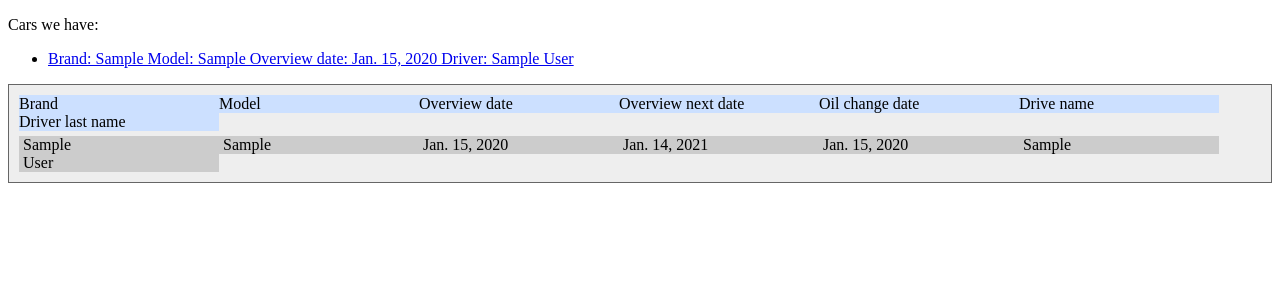
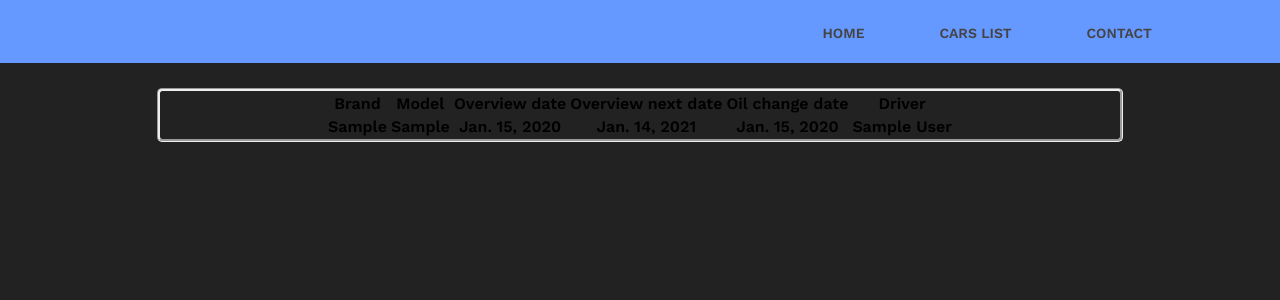
Before and after one commit to karolkisinski/Car-manager, a Django app: page /cars/cars.html in a window 1280 px wide. Shown: the top 300 px of the page. Run offline with Django 3.2, Linux system fonts and the light colour scheme; tables that the repository leaves empty hold one stand-in row (values such as "Sample post").

Commit message:
Changed table html and css

```diff
--- a/car_manager/car_manager/urls.py
+++ b/car_manager/car_manager/urls.py
@@ -16,13 +16,13 @@ Including another URLconf
 from django.contrib import admin
 from django.urls import path
 
-from website.views import welcome, date
+from website.views import home, date
 from cars.views import detail, cars
 
 urlpatterns = [
     path('admin/', admin.site.urls),
-    path('', welcome, name="welcome"),
+    path('', home, name="home"),
     path('date', date),
     path('cars/<int:id>', detail),
-    path('cars/cars.html', cars)
+    path('cars/cars.html', cars, name="cars"),
 ]
--- a/car_manager/cars/models.py
+++ b/car_manager/cars/models.py
@@ -16,7 +16,7 @@ class Car(models.Model):
     driver= models.OneToOneField(Driver, on_delete=models.CASCADE, unique=True)
 
     def overview_next_date(self):
-        return self.overview_date + timedelta(days=365)
+        return (self.overview_date + timedelta(days=365))
 
     def __str__(self):
         return f"{self.brand} - {self.model}"
--- a/car_manager/cars/views.py
+++ b/car_manager/cars/views.py
@@ -1,11 +1,10 @@
 from django.shortcuts import render, get_object_or_404
-
+from datetime import timedelta
 
 from .models import Car
 def detail(request, id):
     car = get_object_or_404(Car, pk=id)
     date = car.overview_date + timedelta(days=365)
-    print(date)
     return render(request, "cars/detail.html", {"car": car})
 
 def cars(request):
--- /dev/null
+++ b/car_manager/website/static/website/nav.css
@@ -0,0 +1,73 @@
+@import url('https://fonts.googleapis.com/css?family=Work+Sans:400,600');
+body {
+	margin: 0;
+	background: #222;
+	font-family: 'Work Sans', sans-serif;
+	font-weight: 800;
+}
+
+.container {
+	width: 80%;
+	margin: 0 auto;
+}
+
+header {
+  background: #6699ff;
+}
+
+header::after {
+  content: '';
+  display: table;
+  clear: both;
+}
+
+.logo {
+  float: left;
+  padding: 10px 0;
+}
+
+nav {
+  float: right;
+}
+
+nav ul {
+  margin: 0;
+  padding: 0;
+  list-style: none;
+}
+
+nav li {
+  display: inline-block;
+  margin-left: 70px;
+  padding-top: 23px;
+
+  position: relative;
+}
+
+nav a {
+  color: #444;
+  text-decoration: none;
+  text-transform: uppercase;
+  font-size: 14px;
+}
+
+nav a:hover {
+  color: #000;
+}
+
+nav a::before {
+  content: '';
+  display: block;
+  height: 5px;
+  background-color: #444;
+
+  position: absolute;
+  top: 0;
+  width: 0%;
+
+  transition: all ease-in-out 250ms;
+}
+
+nav a:hover::before {
+  width: 100%;
+}
--- a/car_manager/website/static/website/style.css
+++ b/car_manager/website/static/website/style.css
@@ -1,36 +1,38 @@
-background{
-    color: red;
+.carsTable {
+    display: flex;
+    justify-content:center;
+    width:75%;
+    margin-left:auto;
+    margin-right:auto;
+    min-height: .01%;
+    overflow-x: auto;
+    text-align:center;
+    margin-top: 25px;
+    border-style: groove;
+    border-radius: 5px;
+
 }
-    .carsTable
-    {
-        display:  table;
-        width:auto;
-        background-color:#eee;
-        border:1px solid  #666666;
-        border-spacing:5px;/*cellspacing:poor IE support for  this*/
-       /* border-collapse:separate;*/
+.table{
+    align-self:center;
+}
+
+@media screen and (max-width: 767px) {
+    .carsTable {
+        width: 100%;
+        margin-bottom: 15px;
+        overflow-y: hidden;
+        -ms-overflow-style: -ms-autohiding-scrollbar;
+        border: 1px solid #ddd;
     }
-
-    .carsTableHeadRow{
-
-        display:table-row;
-        width:auto;
+    .table-responsive > .table {
+        margin-bottom: 0;
     }
-    .carsTableHeadCell{
-
-        display:table-column;
-        width:200px;
+    .carsTable > .table > thead > tr > th,
+    .carsTable > .table > tbody > tr > th,
+    .carsTable > .table > tfoot > tr > th,
+    .carsTable > .table > thead > tr > td,
+    .carsTable > .table > tbody > tr > td,
+    .carsTable > .table > tfoot > tr > td {
+        white-space: nowrap;
     }
-    .carsTableRow
-    {
-       display:table-row;
-       width:auto;
-    }
-
-    .carsTableCell
-    {
-        float:left;/*fix for  buggy browsers*/
-        display:table-column;
-        width:200px;
-        background-color:#ccc;
-    }
+}
--- a/car_manager/website/templates/cars/cars.html
+++ b/car_manager/website/templates/cars/cars.html
@@ -4,45 +4,61 @@
 <head>
     <meta charset="UTF-8">
     <link rel="stylesheet"  href="/static/website/style.css" type="text/css" />
+    <link rel="stylesheet"  href="/static/website/nav.css" type="text/css" />
     <title>Cars!</title>
 </head>
 <body>
-    <p>
-        Cars we have:
-    </p>
+    <header>
+        <div class="container">
+          <h1 class="logo"></h1>
+                <!-- logo.png-->
+          <nav>
+            <ul>
+              <li><a href="{% url 'home' %}">Home</a></li>
+              <li><a href="{% url 'cars' %}">Cars list</a></li>
+              <li><a href="#">Contact</a></li>
+            </ul>
+          </nav>
+        </div>
+      </header>
+<!--    <p>-->
+<!--        Cars we have:-->
+<!--    </p>-->
 
-    <ul>
-        {% for car in cars %}
-        <li>
-            <a href="/cars/{{car.id}}">
-                Brand: {{car.brand}} Model: {{car.model}} Overview date: {{car.overview_date}} Driver: {{car.driver.first_name}} {{car.driver.last_name}}
-            </a>
-        </li>
-        {% endfor %}
-    </ul>
+<!--    <ul>-->
+<!--        {% for car in cars %}-->
+<!--        <li>-->
+<!--            <a href="/cars/{{car.id}}">-->
+<!--                Brand: {{car.brand}} Model: {{car.model}} Overview date: {{car.overview_date}} Driver: {{car.driver.first_name}} {{car.driver.last_name}}-->
+<!--            </a>-->
+<!--        </li>-->
+<!--        {% endfor %}-->
+<!--    </ul>-->
     <div class="carsTable">
-        <div class="carsTableBody">
-            <div class="carsTableRow">
-                <div class="carsTableCell" style="background-color:#cce0ff">Brand</div>
-                <div class="carsTableCell" style="background-color:#cce0ff" >Model</div>
-                <div class="carsTableCell" style="background-color:#cce0ff">Overview date</div>
-                <div class="carsTableCell" style="background-color:#cce0ff">Overview next date</div>
-                <div class="carsTableCell" style="background-color:#cce0ff">Oil change date</div>
-                <div class="carsTableCell" style="background-color:#cce0ff">Drive name</div>
-                <div class="carsTableCell" style="background-color:#cce0ff">Driver last name</div>
-            </div>
-            {% for car in cars %}
-            <div class="carsTableRow">
-                    <div class="carsTableCell">&nbsp;{{car.brand}}</div>
-                    <div class="carsTableCell">&nbsp;{{car.model}}</div>
-                    <div class="carsTableCell">&nbsp;{{car.overview_date}}</div>
-                    <div class="carsTableCell">&nbsp;{{car.overview_next_date}}</div>
-                    <div class="carsTableCell">&nbsp;{{car.oil_change_date}}</div>
-                    <div class="carsTableCell">&nbsp;{{car.driver.first_name}}</div>
-                    <div class="carsTableCell">&nbsp;{{car.driver.last_name}}</div>
-            </div>
-            {% endfor %}
-        </div>
+        <table>
+            <thead>
+                <tr>
+                    <th>Brand</th>
+                    <th>Model</th>
+                    <th>Overview date</th>
+                    <th>Overview next date</th>
+                    <th>Oil change date</th>
+                    <th>Driver</th>
+                </tr>
+            </thead>
+            <tbody>
+                {% for car in cars %}
+                    <tr>
+                        <td>{{car.brand}}</td>
+                        <td>{{car.model}}</td>
+                        <td>{{car.overview_date}}</td>
+                        <td>{{car.overview_next_date}}</td>
+                        <td>{{car.oil_change_date}}</td>
+                        <td>{{car.driver.first_name}} {{car.driver.last_name}}</td>
+                    </tr>
+                {% endfor %}
+            </tbody>
+        </table>
     </div>
 </body>
 </html>
--- a/car_manager/website/views.py
+++ b/car_manager/website/views.py
@@ -3,8 +3,8 @@ from django.http import HttpResponse
 from datetime import datetime
 
 from cars.models import Car
-def welcome(request):
-    return render(request, "website/welcome.html",
+def home(request):
+    return render(request, "website/home.html",
                   {"num_cars": Car.objects.count()})
 def date(request):
     return HttpResponse("This page was served at " + str(datetime.now()))
```
Also changed, not shown: car_manager/website/templates/cars/detail.html (+14 -0 lines), car_manager/website/templates/website/home.html (added, +33 -0 lines), car_manager/website/templates/website/welcome.html (deleted, +0 -18 lines).
